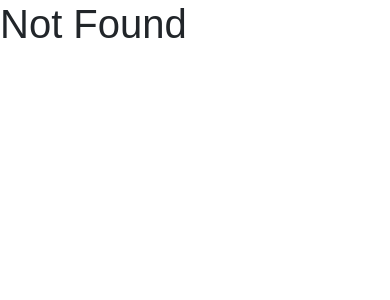
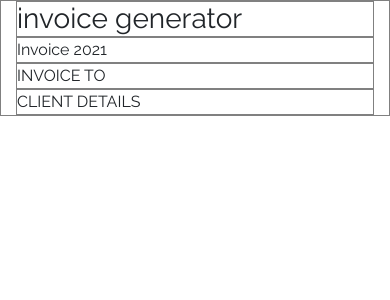
Before and after one commit to chienan/invoice-generator, a Vue app: page / in a window 390 px wide. Shown: the top 300 px of the page. Built offline with nearby package versions, Linux system fonts and the light colour scheme.

Commit message:
add google fonts & container

```diff
--- a/src/App.vue
+++ b/src/App.vue
@@ -13,13 +13,16 @@ export default {
 </script>
 
 <style>
-* CSS reset * body {
+@import url("https://fonts.googleapis.com/css2?family=Raleway:wght@100;400;800&display=swap");
+
+/* CSS reset */
+body {
   margin: 0;
   padding: 0;
 }
 * {
   box-sizing: border-box;
-  font-family: "Noto Sans TC", sans-serif;
+  font-family: "Raleway", sans-serif;
 }
 h1,
 h2,
--- a/src/router/index.js
+++ b/src/router/index.js
@@ -7,7 +7,7 @@ Vue.use(VueRouter)
 
 const routes = [
   {
-    path: '/index',
+    path: '/',
     name: 'index',
     component: () => import('../views/Index.vue')
   },
--- a/src/views/Index.vue
+++ b/src/views/Index.vue
@@ -1,3 +1,33 @@
 <template>
-  <h1>invoice generator</h1>
+  <div class="container">
+    <div class="nav">
+      <h3>invoice generator</h3>
+    </div>
+    <div class="invoice-title">Invoice 2021</div>
+    <div class="client-name">INVOICE TO</div>
+    <div class="client-details">CLIENT DETAILS</div>
+  </div>
 </template>
+
+
+<style scoped>
+@media screen and (max-width: 480px) {
+  .container {
+    height: 100%;
+    width: 100%;
+    border: 1px solid gray;
+  }
+  .nav {
+    border: 1px solid gray;
+  }
+  .invoice-title {
+    border: 1px solid gray;
+  }
+  .client-name {
+    border: 1px solid gray;
+  }
+  .client-details {
+    border: 1px solid gray;
+  }
+}
+</style>
```
